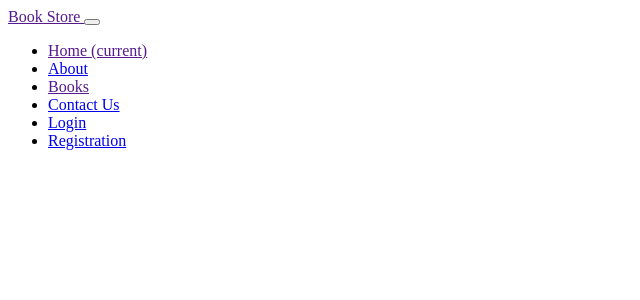
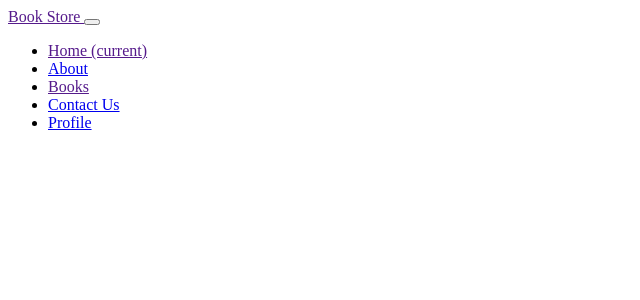
Before and after one commit to sukanta7660/php-boilerplate-with-eloquent-vue, a PHP site: template views/shared/user/header.php in a window 1280 px wide. Shown: the top 300 px of the page, without its empty margins (0-640 px from the left). Run offline with PHP 8.4, Linux system fonts and the light colour scheme; the template is opened without the code that fills it, so the values that code supplies are empty.

Commit message:
header filter using conditionally

```diff
--- a/routes/index.php
+++ b/routes/index.php
@@ -37,6 +37,7 @@ $route->get('/category/{id}/books/{slug}', [UserBookController::class, 'category
 
 /*-------Admin Routes---------*/
 $route->group(['prefix' => 'admin', 'before' => 'auth'], function (RouteCollector $route) {
+
     $route->get('dashboard', [DashboardController::class, 'index']);
 
     /*---------- Category ----------*/
--- a/views/shared/user/header.php
+++ b/views/shared/user/header.php
@@ -46,12 +46,18 @@
             <li class="nav-item">
               <a class="nav-link" href="contact.html">Contact Us</a>
             </li>
+            <?php if(!auth_user()) { ?>
             <li class="nav-item">
-              <a class="nav-link btn btn-sm btn-danger mr-1" href="login.html">Login</a>
+              <a class="nav-link btn btn-sm btn-danger mr-1" href="<?= URI('/login') ?>">Login</a>
             </li>
             <li class="nav-item">
-              <a class="nav-link btn btn-sm btn-danger" href="register.html">Registration</a>
+              <a class="nav-link btn btn-sm btn-danger" href="<?= URI('/register') ?>">Registration</a>
             </li>
+            <?php } else { ?>
+            <li class="nav-item">
+              <a class="nav-link btn btn-sm btn-danger mr-1" href="#">Profile</a>
+            </li>
+            <?php } ?>
           </ul>
         </div>
       </nav>
```
